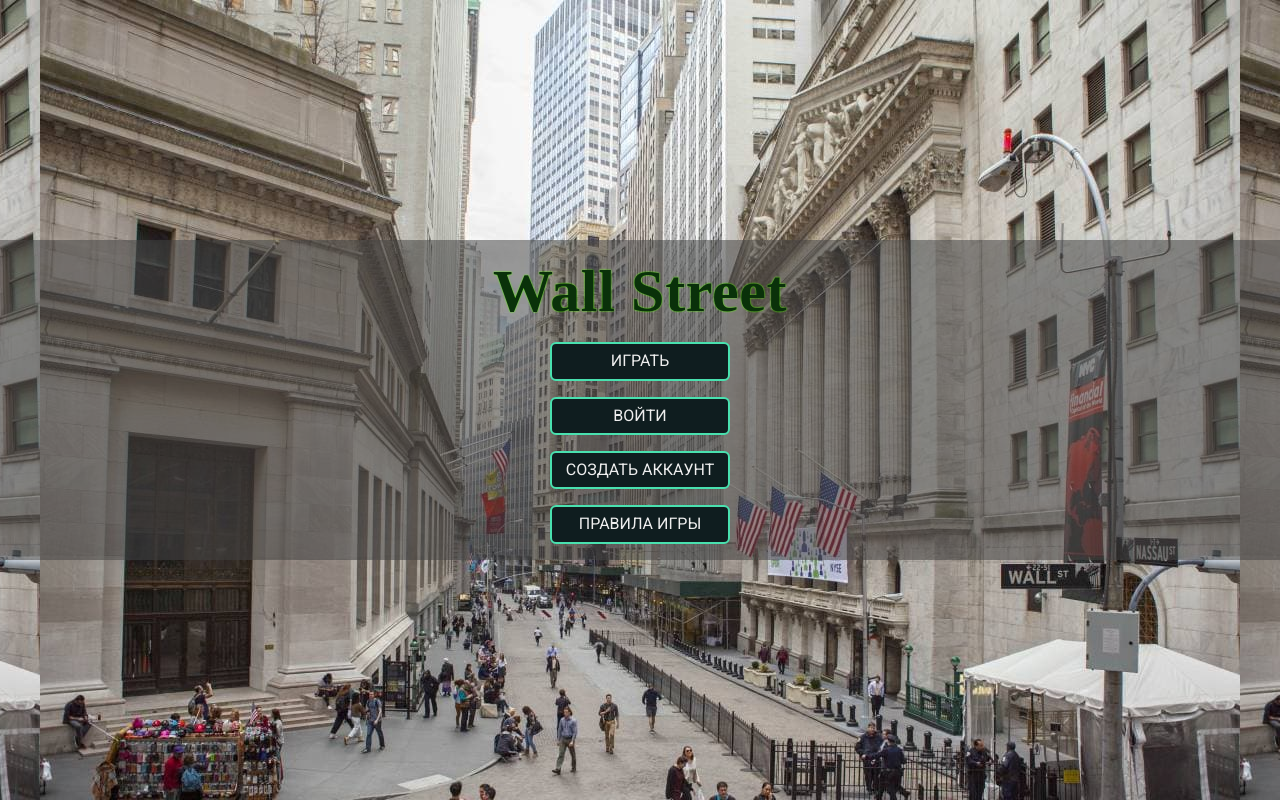
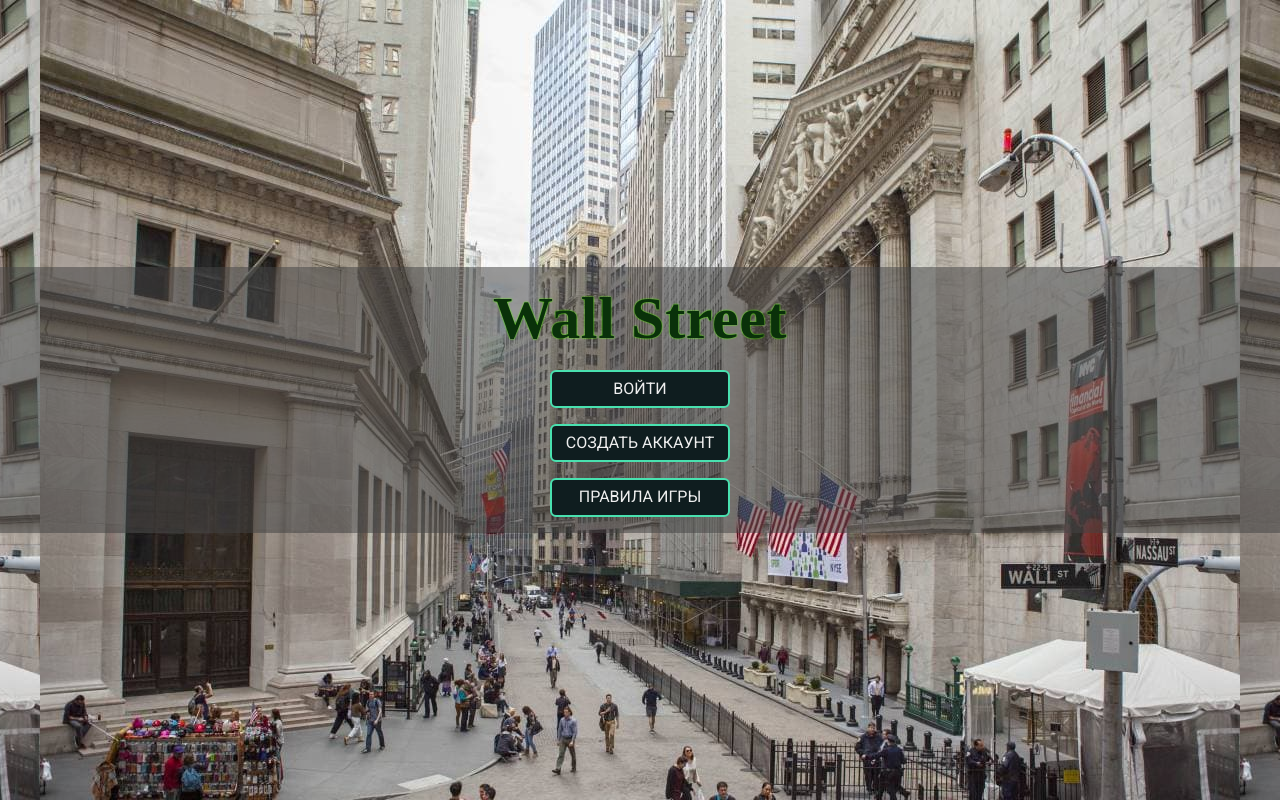
Before and after one commit to xWinst/WallStreet, a React (Create React App) app: page / in a window 1280 px wide. Built offline with nearby package versions, Linux system fonts and the light colour scheme; what notiflix would draw is missing.

Commit message:
update HomeMenu

```diff
--- a/src/components/HomeMenu/HomeMenu.jsx
+++ b/src/components/HomeMenu/HomeMenu.jsx
@@ -5,12 +5,12 @@ import s from './HomeMenu.module.css';
 const HomeMenu = () => {
     const navigate = useNavigate();
 
-    const play = () => {};
+    // const play = () => {};
 
     return (
         <div className={s.container}>
             <p className={s.title}>Wall Street</p>
-            <Button cn={s.btn} text="Играть" click={() => play} />
+            {/* <Button cn={s.btn} text="Играть" click={() => play} /> */}
             <Button cn={s.btn} text="Войти" click={() => navigate('/login')} />
             <Button
                 cn={s.btn}
```
